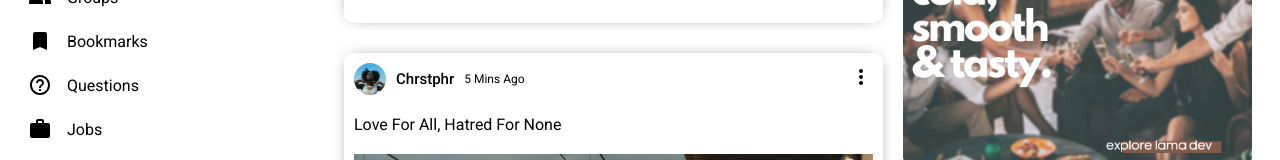
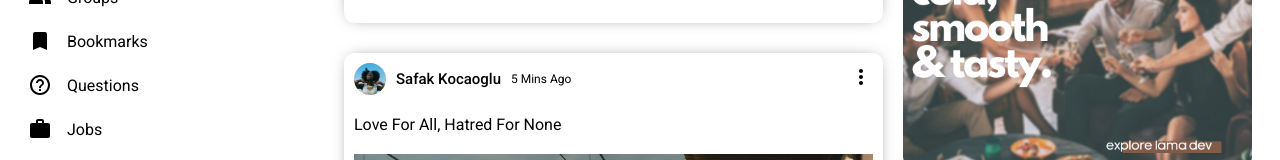
Before and after one commit to Chrstphr9/React-Social-App, a React (Vite) app: page / in a window 1280 px wide. Shown: the part 225-385 px from the top of the page. Built offline with nearby package versions, Linux system fonts and the light colour scheme.

Commit message:
able to display real names

```diff
--- a/src/components/Post/Post.jsx
+++ b/src/components/Post/Post.jsx
@@ -1,15 +1,16 @@
 import { MoreVert } from "@mui/icons-material"
 import "./Post.css"
+import { Users } from '../../dummyData'
 
 export default function Post({post}) {
-    console.log(post);
+
   return (
     <div className="post">
         <div className="postWrapper">
             <div className="postTop">
                 <div className="postTopLeft">
                     <img className="postProfileImg" src="/src/assets/person/3.jpeg" alt="" />
-                    <span className="postUsername">Chrstphr</span>
+                    <span className="postUsername">{Users.filter((u) => u.id === post.userId)[0].username}</span>
                     <span className="postDate">{post.date}</span>
 
                 </div>
--- a/src/dummyData.js
+++ b/src/dummyData.js
@@ -1,4 +1,4 @@
-export const User = [
+export const Users = [
     {
         id: 1,
         profilePicture: "/src/assets/person/1.jpeg",
```
